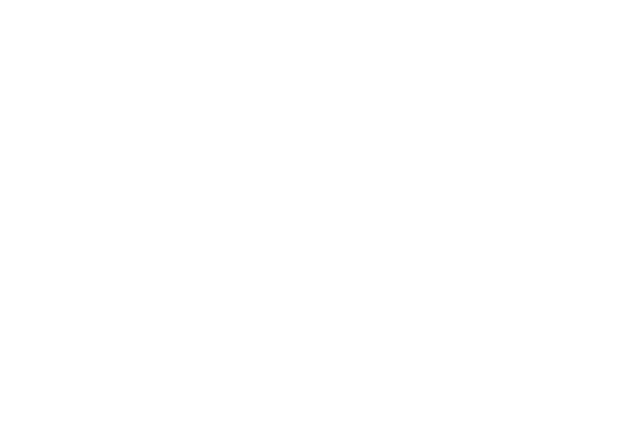
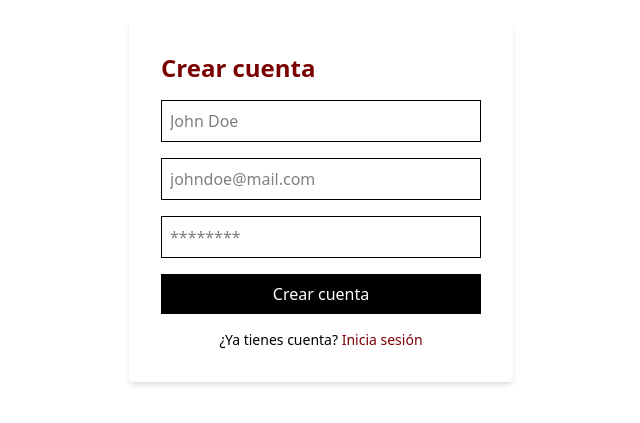
Before and after one commit to gastrobaralemans/frontend, a React (Vite) app: page /register in a window 1280 px wide. Before the commit this address had no page. Shown: the part 199-622 px from the top of the page, without its empty margins (319-959 px from the left). Built offline with nearby package versions, Linux system fonts and the light colour scheme.

Commit message:
design forms auth

```diff
--- /dev/null
+++ b/src/components/auth/button.jsx
@@ -0,0 +1,13 @@
+const Button = ({children, onClick, type = "button"}) =>{
+    return(
+        <button
+            type={type}
+            onClick={onClick}
+            className="w-full bg-black text-white py-2"
+        >
+            {children}
+        </button>
+    )
+};
+
+export default Button;
--- /dev/null
+++ b/src/components/auth/input.jsx
@@ -0,0 +1,11 @@
+const Input = ({type = "text", placeholder}) =>{
+    return(
+        <input
+            type={type}
+            placeholder={placeholder}
+            className="w-full p-2 border border-black"
+        />
+
+    );
+}
+export default Input;
--- /dev/null
+++ b/src/pages/auth/login.jsx
@@ -0,0 +1,28 @@
+import {Link} from 'react-router-dom'
+import Input from '../../components/auth/input';
+import Button from '../../components/auth/button';
+const Login = () =>{
+    return(
+        <>
+            <div className='min-h-screen flex items-center justify-center'>
+            <div className="bg-white p-8 rounded shadow-md w-full max-w-sm">
+                <h2 className="text-2xl font-semibold text-red-800 mb-4">Iniciar sesión</h2>
+
+                <form className="space-y-4">
+                <Input type="text" placeholder="John Doe" />
+                <Input type="email" placeholder="johndoe@mail.com" />
+                <Button type="submit">Iniciar sesión</Button>
+                </form>
+
+                <p className="text-center mt-4 text-sm">
+                ¿No tienes cuenta?{" "}
+                <Link to={"/register"} className="text-red-800 hover:underline">
+                    Registrate
+                </Link>
+                </p>
+            </div>
+            </div>
+        </>
+    );
+}
+export default Login;
--- /dev/null
+++ b/src/pages/auth/register.jsx
@@ -0,0 +1,29 @@
+import {Link} from 'react-router-dom'
+import Input from '../../components/auth/input';
+import Button from '../../components/auth/button';
+const Register = () =>{
+    return(
+        <>
+         <div className='min-h-screen flex items-center justify-center'>
+            <div className="bg-white p-8 rounded shadow-md w-full max-w-sm">
+                <h2 className="text-2xl font-semibold text-[#7A0000] mb-4">Crear cuenta</h2>
+
+                <form className="space-y-4">
+                <Input type="text" placeholder="John Doe" />
+                <Input type="email" placeholder="johndoe@mail.com" />
+                <Input type="password" placeholder="********"/>
+                <Button type="submit">Crear cuenta</Button>
+                </form>
+
+                <p className="text-center mt-4 text-sm">
+                ¿Ya tienes cuenta?{" "}
+                <Link to={"/login"} className="text-[#7A0000] hover:underline">
+                    Inicia sesión
+                </Link>
+                </p>
+            </div>
+            </div>
+        </>
+    );s
+}
+export default Register;
--- a/src/routes/AppRoute.jsx
+++ b/src/routes/AppRoute.jsx
@@ -1,4 +1,6 @@
 import Home from "../pages/Index.jsx"
+import Login from "../pages/auth/login.jsx"
+import Register from "../pages/auth/register.jsx"
 import { BrowserRouter, Routes, Route } from "react-router-dom";
 
 const AppRouter = () =>{
@@ -6,6 +8,8 @@
         <BrowserRouter>
             <Routes>
                 <Route path="/" element={<Home/>}/>
+                <Route path="/login" element={<Login/>}/>
+                <Route path="/register" element={<Register/>}/>
             </Routes>
         </BrowserRouter>
     );
```
